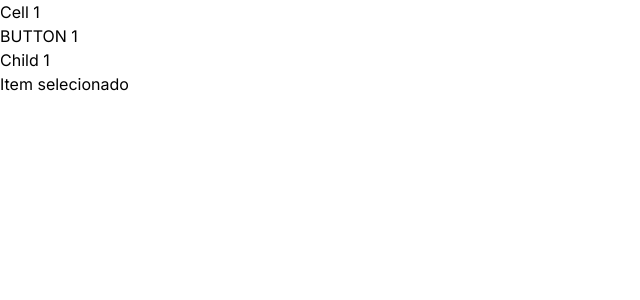
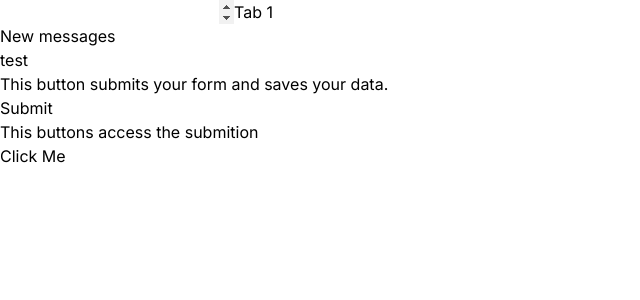
Before and after one commit to test-party/guinea-pig-next, a Next.js app: page /aria-valid-attr-value in a window 1280 px wide. Shown: the top 300 px of the page, without its empty margins (0-640 px from the left). Built offline with nearby package versions, Linux system fonts and the light colour scheme.

Commit message:
add new valid-attr-value page

```diff
--- /dev/null
+++ b/src/app/aria-valid-attr-value/page.jsx
@@ -0,0 +1,23 @@
+import { Inter } from 'next/font/google'
+const inter = Inter({ subsets: ['latin'] })
+
+//http://localhost:3000/aria-valid-attr-value
+export default function Page() {
+  return (
+    <body
+      className={inter.className}>
+      <input type="number" aria-valuemin="sadasdasdas"></input>
+      <button role="tab" aria-selected="doaksdokoaksadsok">Tab 1</button>
+      <div role="alert" aria-relevant="additidsdsons, remodsdsvals">New messages</div>
+      <div aria-modal="balse">test</div>
+      <div>
+        <p id="more-info">This button submits your form and saves your data.</p>
+        <button aria-details="wrong-id">Submit</button>
+      </div>
+      <div>
+        <div id="submit-button">This buttons access the submition</div>
+        <button aria-owns={false}>Click Me</button>
+      </div>
+    </body>
+  );
+}
--- a/src/app/aria-valid-attr-value/page.tsx
+++ /dev/null
@@ -1,24 +0,0 @@
-import { Inter } from 'next/font/google'
-const inter = Inter({ subsets: ['latin'] })
-
-//http://localhost:3000/aria-valid-attr-value
-//TESTS
-//Should handle a int type case
-//Should handle a boolean type case
-//Should handle a idref type case
-export default function Page() {
-  return (
-    <body className={inter.className}>
-      <div role="grid">
-        <div role="row">
-          <div role="gridcell">Cell 1</div>
-        </div>
-      </div>
-      <button aria-disabled="true"> BUTTON 1</button>
-      <div id="parent" aria-owns="child1">
-        <div id="child1">Child 1</div>
-      </div>
-      <div role="checkbox" aria-checked="true">Item selecionado</div>
-    </body>
-  );
-}
--- a/tsconfig.json
+++ b/tsconfig.json
@@ -22,6 +22,6 @@
       "@/*": ["./src/*"]
     }
   },
-  "include": ["next-env.d.ts", "**/*.ts", "**/*.tsx", ".next/types/**/*.ts"],
+  "include": ["next-env.d.ts", "**/*.ts", "**/*.tsx", ".next/types/**/*.ts", "src/app/aria-valid-attr-value/page.jsx"],
   "exclude": ["node_modules"]
 }
```
